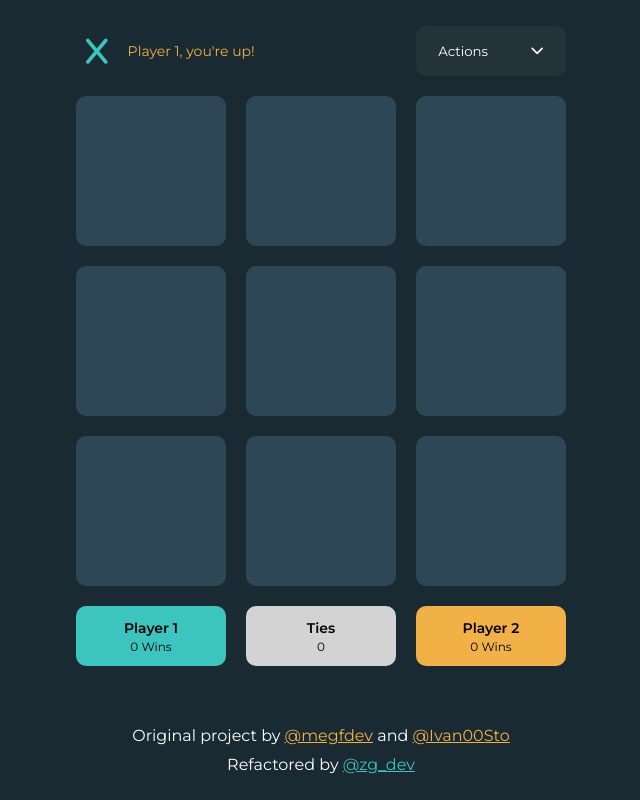
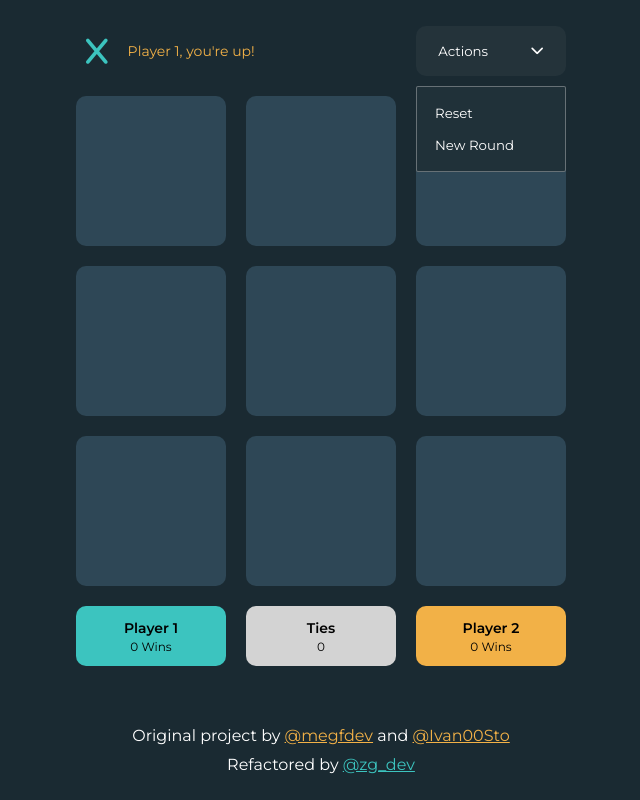
Before and after one commit to jclegg31/tic-tac-toe, a plain HTML site: page index.html in a window 1280 px wide. Both pictures are taken after a click on the button "Actions". Shown: the whole page, without its empty margins (319-959 px from the left). Drawn offline with Linux system fonts and the light colour scheme.

Commit message:
Javascript for dropdown menu

```diff
--- a/index.html
+++ b/index.html
@@ -84,6 +84,7 @@
                     </div>
                 </div>
 
+                <script src="js/app.js"></script>
 </body>
 
 </html>
--- /dev/null
+++ b/js/app.js
@@ -0,0 +1,15 @@
+const App = {
+  //All of our selected HTML elements
+  $: {
+    menu: document.querySelector('.menu'),
+    menuItems: document.querySelector('.items'),
+  },
+
+  init() {
+    App.$.menu.addEventListener('click', (event) => {
+      App.$.menuItems.classList.toggle('hidden')
+    })
+  },
+}
+
+window.addEventListener('load', App.init)
```
